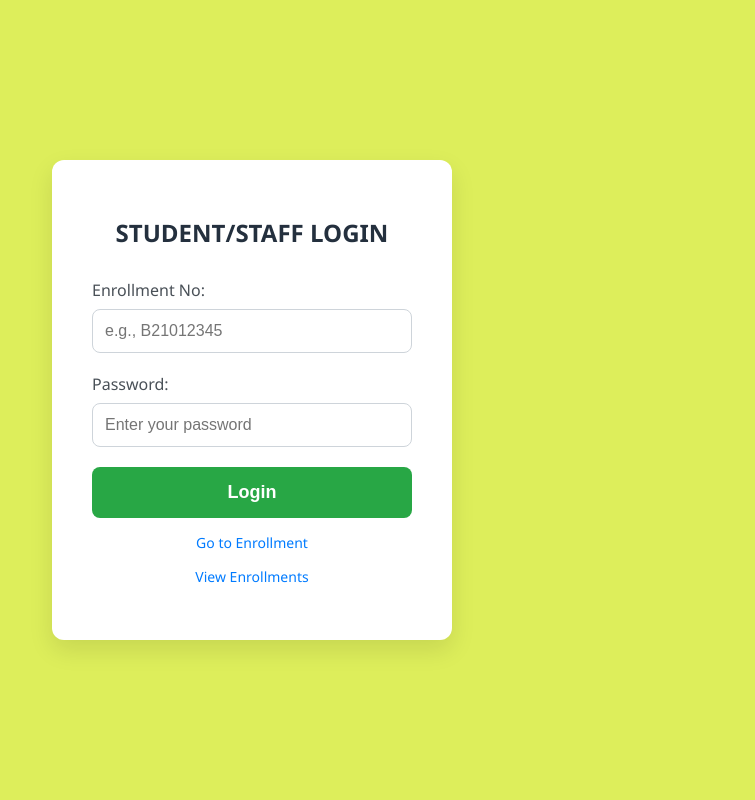
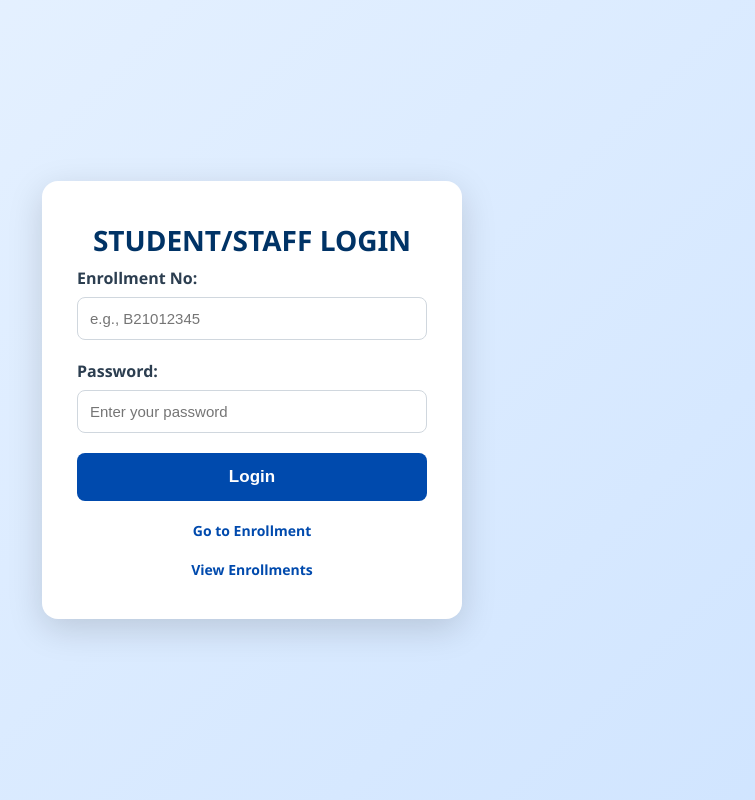
Before and after one commit to Beast-arpit/Ethos-2025, a PHP site: page /login.php in a window 1280 px wide. Shown: the whole page, without its empty margins (388-1143 px from the left). Run offline with PHP 8.4, Linux system fonts and the light colour scheme.

Commit message:
Update loginpage.css

```diff
--- a/loginpage.css
+++ b/loginpage.css
@@ -1,54 +1,79 @@
-/* Body styling */
-.body {
-    font-family: 'Segoe UI', Tahoma, Geneva, Verdana, sans-serif;
+/* === General Reset === */
+* {
     margin: 0;
     padding: 0;
-    background-color: rgb(221, 238, 91);
+    box-sizing: border-box;
+}
+
+/* === Body Styling === */
+body {
+    font-family: 'Segoe UI', Tahoma, Geneva, Verdana, sans-serif;
+    background: linear-gradient(135deg, #e9f3ff 0%, #cfe4ff 100%);
     display: flex;
     justify-content: center;
     align-items: center;
     min-height: 100vh;
 }
 
-/* Login container */
+/* === Login Container === */
 .login-container {
+    background: #ffffff;
     width: 100%;
-    max-width: 400px;
-    padding: 40px;
-    background-color: #ffffff;
-    border-radius: 12px;
-    box-shadow: 0 10px 25px rgba(0, 0, 0, 0.1);
-    box-sizing: border-box;
+    max-width: 420px;
+    padding: 40px 35px;
+    border-radius: 16px;
+    box-shadow: 0 10px 35px rgba(0, 0, 0, 0.15);
+    text-align: center;
+    transition: transform 0.3s ease, box-shadow 0.3s ease;
 }
 
-/* Title */
-.title {
-    text-align: center;
-    color: #24303e; /* Primary dark color */
-    margin-bottom: 30px;
-    font-weight: 600;
-    font-size: 24px;
+.login-container:hover {
+    transform: translateY(-4px);
+    box-shadow: 0 14px 45px rgba(0, 0, 0, 0.2);
 }
 
-/* Form groups */
+/* === IITG Logo === */
+.logo {
+    width: 80px;
+    height: 80px;
+    object-fit: contain;
+    margin-bottom: 15px;
+}
+
+/* === Title === */
+.title {
+    font-size: 28px;
+    font-weight: 700;
+    color: #003366;
+    margin-bottom: 8px;
+}
+
+.subtitle {
+    color: #5f6c7b;
+    font-size: 15px;
+    margin-bottom: 25px;
+}
+
+/* === Form Group === */
 .form-group {
+    text-align: left;
     margin-bottom: 20px;
 }
 
 .form-group label {
     display: block;
+    font-weight: 600;
+    color: #2c3e50;
     margin-bottom: 8px;
-    font-weight: 500;
-    color: #495057;
 }
 
 .form-group input {
     width: 100%;
     padding: 12px;
-    border: 1px solid #ced4da;
+    border: 1.5px solid #d0d7de;
     border-radius: 8px;
-    box-sizing: border-box;
-    font-size: 16px;
+    font-size: 15px;
+    color: #333;
     transition: border-color 0.3s, box-shadow 0.3s;
 }
 
@@ -58,52 +83,68 @@
     outline: none;
 }
 
-/* Submit button */
+/* === Submit Button === */
 .submit-btn {
     width: 100%;
-    background-color: #28a745;
+    background: #004aad;
     color: white;
-    padding: 15px;
+    padding: 14px;
     border: none;
     border-radius: 8px;
+    font-size: 17px;
+    font-weight: 600;
     cursor: pointer;
-    font-size: 18px;
-    font-weight: 600;
-    transition: background-color 0.3s;
+    transition: background 0.3s, transform 0.2s;
 }
 
 .submit-btn:hover {
-    background-color: #218838;
+    background: #003c8c;
+    transform: scale(1.02);
 }
 
-/* Error and success messages */
-.error-msg {
-    color: red;
-    margin-bottom: 15px;
-    font-weight: 500;
-    text-align: center;
-}
-
-.success-msg {
-    color: green;
-    margin-bottom: 15px;
-    font-weight: 500;
-    text-align: center;
-}
-
-/* Links below form */
+/* === Links === */
 .login-container p {
-    text-align: center;
-    margin-top: 15px;
+    margin-top: 20px;
     font-size: 14px;
+    color: #444;
 }
 
 .login-container p a {
-    color: #007bff;
+    color: #004aad;
     text-decoration: none;
+    font-weight: 600;
     transition: color 0.3s;
 }
 
 .login-container p a:hover {
-    color: #0056b3;
+    color: #002d6b;
 }
+
+/* === Message Boxes === */
+.error-msg {
+    color: #d9534f;
+    background: #fdecea;
+    padding: 10px;
+    border-radius: 8px;
+    margin-bottom: 15px;
+    font-weight: 500;
+}
+
+.success-msg {
+    color: #28a745;
+    background: #e6f9eb;
+    padding: 10px;
+    border-radius: 8px;
+    margin-bottom: 15px;
+    font-weight: 500;
+}
+
+/* === Responsive === */
+@media (max-width: 480px) {
+    .login-container {
+        padding: 30px 20px;
+    }
+    .title {
+        font-size: 24px;
+    }
+}
```
